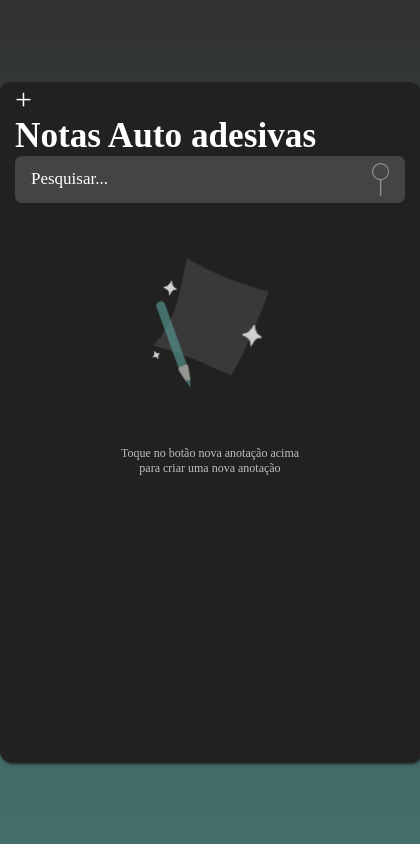
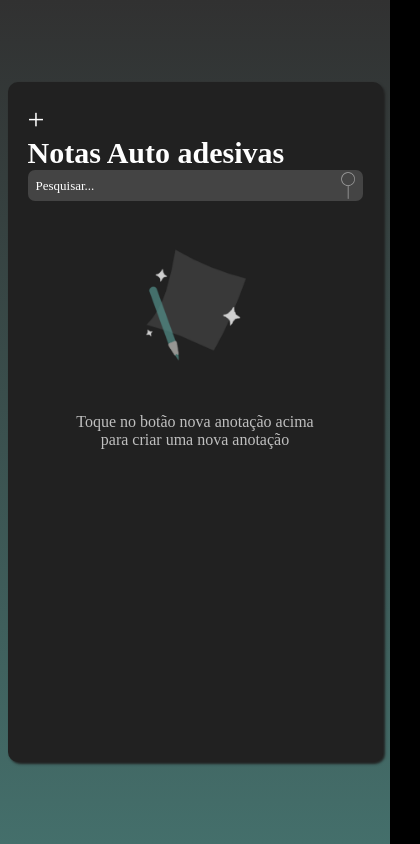
Before and after one commit to WagnerPedro/lista-de-tarefas, a plain HTML site: page index.html in a window 390 px wide. Shown: the whole page, 420 px wide, since content can reach past the window. Drawn offline with Linux system fonts and the light colour scheme.

Commit message:
versão mobile estável

```diff
--- a/css/main.css
+++ b/css/main.css
@@ -4,12 +4,12 @@
 
 * {
     box-sizing: border-box;
-    /* padding: 0; */
+    padding: 0;
     margin: 0;
 }
 
 body {
-    /* font: normal bold 1em poppins; */
+    font: normal bold 1em poppins;
     height: 100vh;
     background-color: #000000;
     background-image: linear-gradient(180deg, rgb(49, 49, 49), #446f6b);
@@ -58,12 +58,6 @@ body {
     background-position: right center;
     background-size: 17px;
     background-origin: content-box;
-    /* opacity: 1;
-    animation-name: fade;
-    animation-duration: 2s;
-    animation-delay: 1.3s;
-    animation-timing-function: ease-in-out;
-    animation-fill-mode: forwards; */
 }
 
 .container > header .search-box > #searchtxt::placeholder {
@@ -109,16 +103,6 @@ body {
     }
 }
 
-@keyframes fade {
-    from {
-        opacity: 0;
-    }
-
-    top {
-        opacity: 1;
-    }
-}
-
 @keyframes popup {
     0% {
         transform: scale(0);
--- a/css/mobile.css
+++ b/css/mobile.css
@@ -1 +1,43 @@
 @charset "UTF-8";
+
+@media only screen and (max-width: 690px) {
+    .container {
+        max-width: 375px;
+        height: 680px;
+        margin: 0 auto;
+        border-radius: 10px;
+        padding: 0 15px;
+        background-color: #212121;
+        box-shadow: 2px 2px 2.5px #212121;
+        padding: 20px;
+    }
+
+    .container > header .title {
+        font-size: 15px;
+    }
+
+    .container > header .search-box > #searchtxt {
+        padding: 8px;
+        background-image: url('../assets/icon/lupa.png');
+        background-repeat: no-repeat;
+        background-position: right center;
+        background-size: 14px;
+        background-origin: content-box;
+    }
+
+    .container > header .search-box > #searchtxt::placeholder {
+        font-size: 13px;
+    }
+
+    .container main > .ilustration {
+        width: 100%;
+    }
+
+    .container main > .ilustration img {
+        width: 100%;
+    }
+
+    .info p {
+        font-size: 1em;
+    }
+}
```
